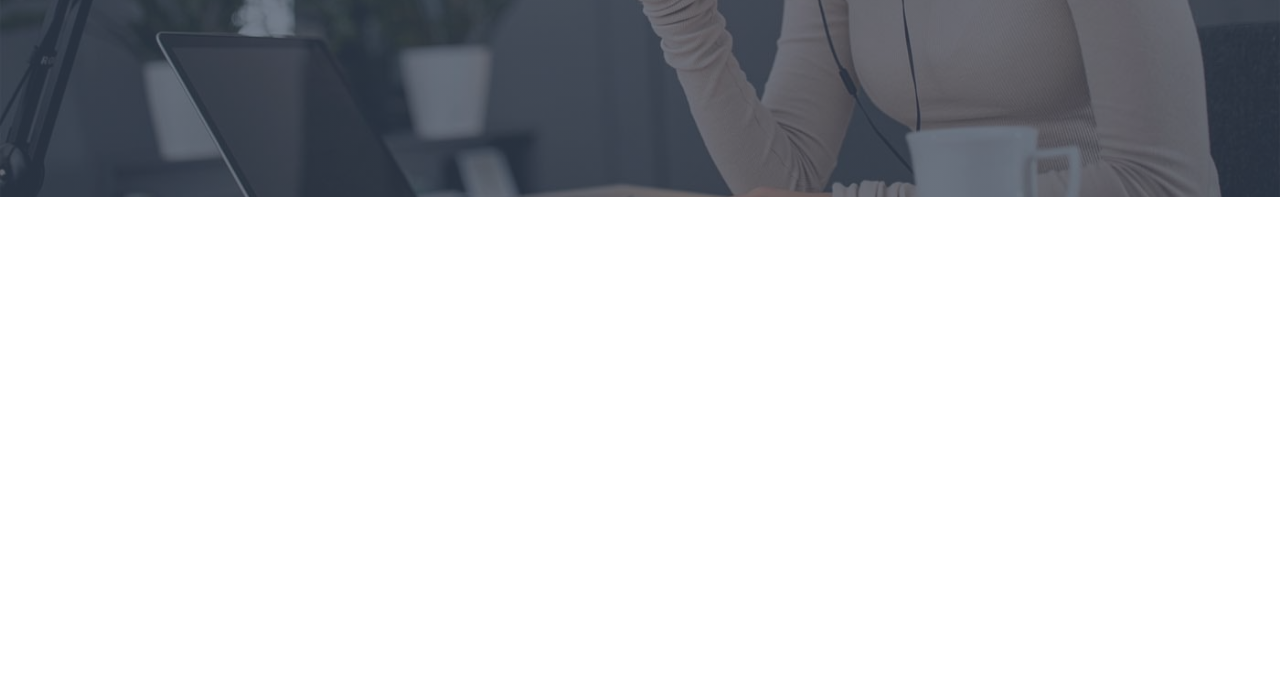
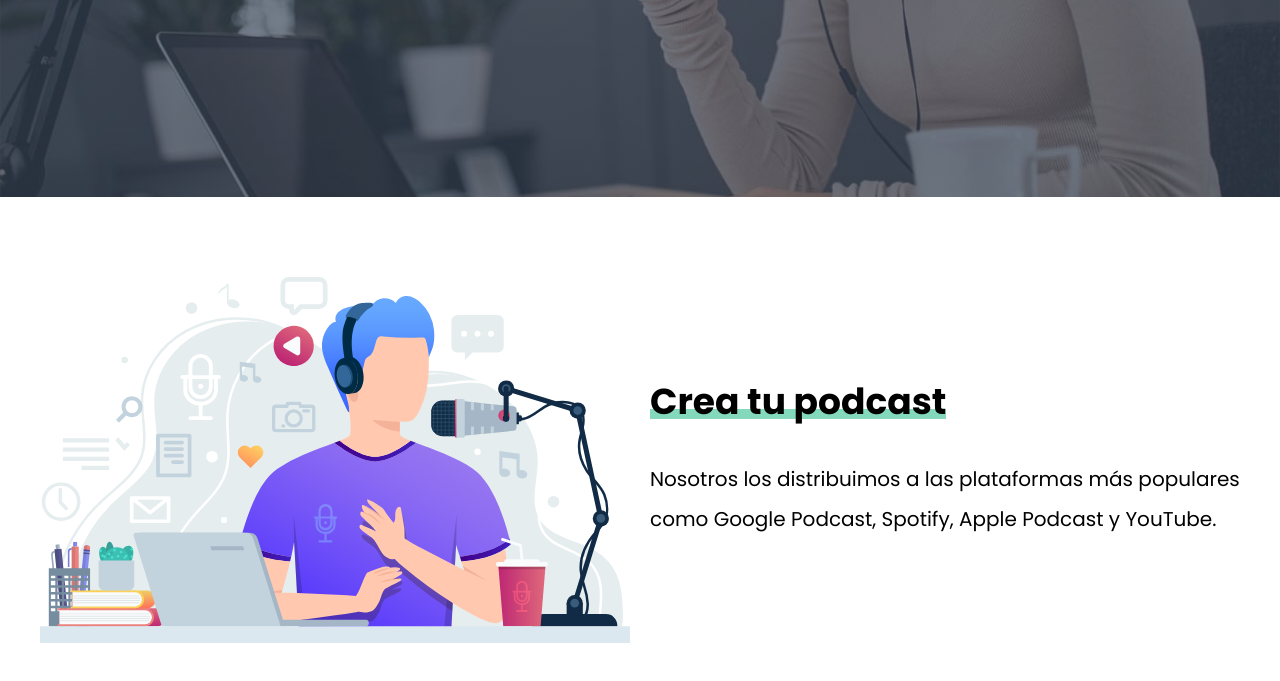
Before and after one commit to InfiTech-tecnology/PodcastApp, a website: page index.html in a window 1280 px wide. Shown: the part 533-1214 px from the top of the page. Before the commit the page ends 800 px from the top, so only its background shows below. Drawn offline with Linux system fonts and the light colour scheme.

Commit message:
se agrego la seccion de crear podcast

```diff
--- a/index.html
+++ b/index.html
@@ -25,5 +25,19 @@
             </div>
          </div>
       </header>
+
+      <section class="contenedor seccion">
+          <div class="crea-grid">
+             <div class="imagen">
+                <img src="build/img/imagen_podcast.svg" alt="imagen seccion">
+             </div>
+             <div class="contenido">
+                <h2>Crea tu podcast</h2>
+                <p>
+                  Nosotros los distribuimos a las plataformas más populares como Google Podcast, Spotify, Apple Podcast y YouTube.
+                </p>
+             </div>
+          </div>
+      </section>
   </body>
 </html>
--- a/src/scss/base/_globales.scss
+++ b/src/scss/base/_globales.scss
@@ -39,6 +39,23 @@
 h1 {
     font-size: 4rem;
 }
+h2 {
+    font-size: 3.6rem;
+    display: inline-block;
+    margin-top: 5rem;
+    color: v.$secundario;
+    @include m.tablet {
+        margin-top: 0;
+    }
+    &::after {
+        content: '';
+        background-color: v.$primario;
+        height: 1rem;
+        width: calc(100% + 2rem);
+        display: block;
+        margin: -1.4rem 0 0 0;
+    }
+}
 h3 {
     font-size: 2.8rem;
     text-align: center;
@@ -48,3 +65,9 @@
     padding: 0;
     list-style: none;
 }
+.seccion {
+    padding: 3rem 0;
+    @include m.tablet {
+        padding: 8rem 0;
+    }
+}
--- /dev/null
+++ b/src/scss/ui/_crearpodcast.scss
@@ -0,0 +1,13 @@
+@use 'base/variables' as v;
+@use 'base/mixins' as m;
+
+.crea-grid {
+    @include m.tablet {
+        @include m.grid(2, 2rem);
+        align-items: center;
+    }
+
+    .imagen {
+        margin-bottom: 2rem;
+    }
+}
--- a/src/scss/ui/_index.scss
+++ b/src/scss/ui/_index.scss
@@ -1,5 +1,5 @@
 @forward 'header';
-
+@forward 'crearpodcast';
 
 
 
```
Also changed, not shown: build/css/app.css, build/img/comilla.svg (deleted), 1 other file.
